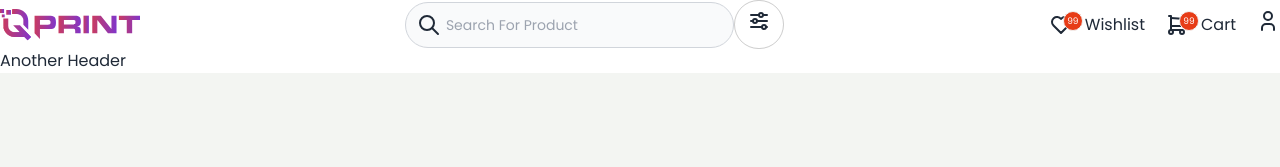
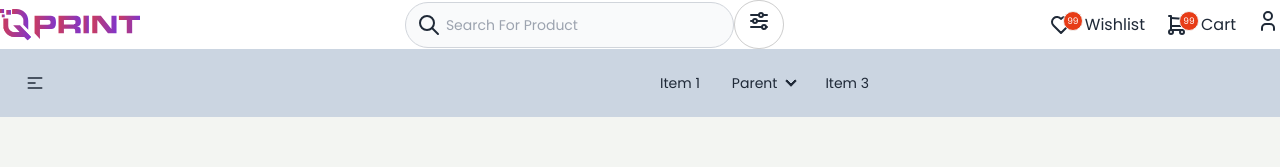
Before and after one commit to expertsquad/q-print-client, a Next.js app: page / in a window 1280 px wide. Shown: the top 167 px of the page. Built offline with nearby package versions, Linux system fonts and the light colour scheme.

Commit message:
Still working on Header

```diff
--- a/src/components/header/Header.tsx
+++ b/src/components/header/Header.tsx
@@ -52,8 +52,74 @@ const Header = () => {
           <IconButton icon={<IconUser />} label="" />
         </div>
       </section>
-          <section>
-              Another Header
+      <section>
+        <div className="navbar bg-slate-300">
+          <div className="navbar-start">
+            <div className="dropdown">
+              <div tabIndex={0} role="button" className="btn btn-ghost ">
+                <svg
+                  xmlns="http://www.w3.org/2000/svg"
+                  className="h-5 w-5"
+                  fill="none"
+                  viewBox="0 0 24 24"
+                  stroke="currentColor"
+                >
+                  <path
+                    strokeLinecap="round"
+                    strokeLinejoin="round"
+                    strokeWidth="2"
+                    d="M4 6h16M4 12h8m-8 6h16"
+                  />
+                </svg>
+              </div>
+              <ul
+                tabIndex={0}
+                className="menu menu-sm dropdown-content mt-3 z-[1] p-2 shadow bg-base-100 rounded-box w-52"
+              >
+                <li>
+                  <a>Item 1</a>
+                </li>
+                <li>
+                  <a>Parent</a>
+                  <ul className="p-2">
+                    <li>
+                      <a>Submenu 1</a>
+                    </li>
+                    <li>
+                      <a>Submenu 2</a>
+                    </li>
+                  </ul>
+                </li>
+                <li>
+                  <a>Item 3</a>
+                </li>
+              </ul>
+            </div>
+          </div>
+          <div className=" hidden lg:flex">
+            <ul className="menu menu-horizontal px-1">
+              <li>
+                <a>Item 1</a>
+              </li>
+              <li>
+                <details>
+                  <summary>Parent</summary>
+                  <ul className="p-2">
+                    <li>
+                      <a>Submenu 1</a>
+                    </li>
+                    <li>
+                      <a>Submenu 2</a>
+                    </li>
+                  </ul>
+                </details>
+              </li>
+              <li>
+                <a>Item 3</a>
+              </li>
+            </ul>
+          </div>
+        </div>
       </section>
     </header>
   );
```
